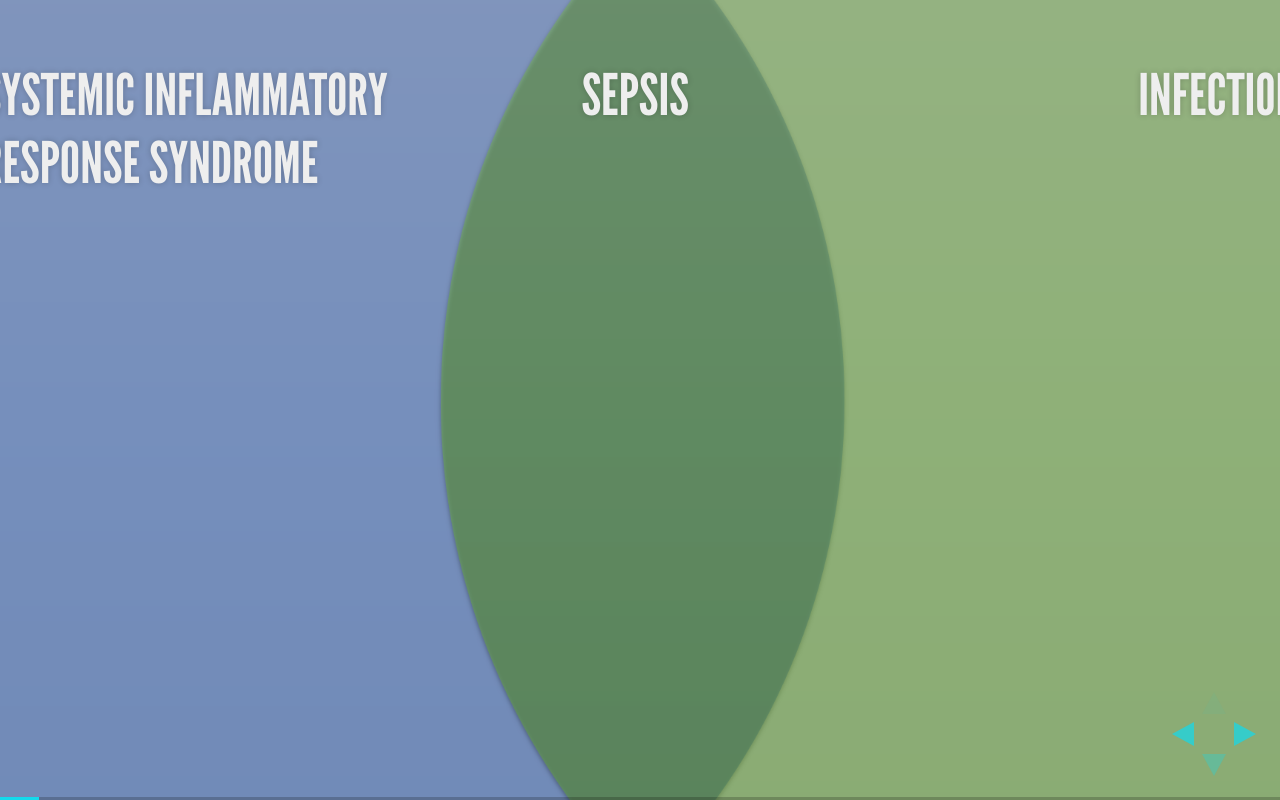
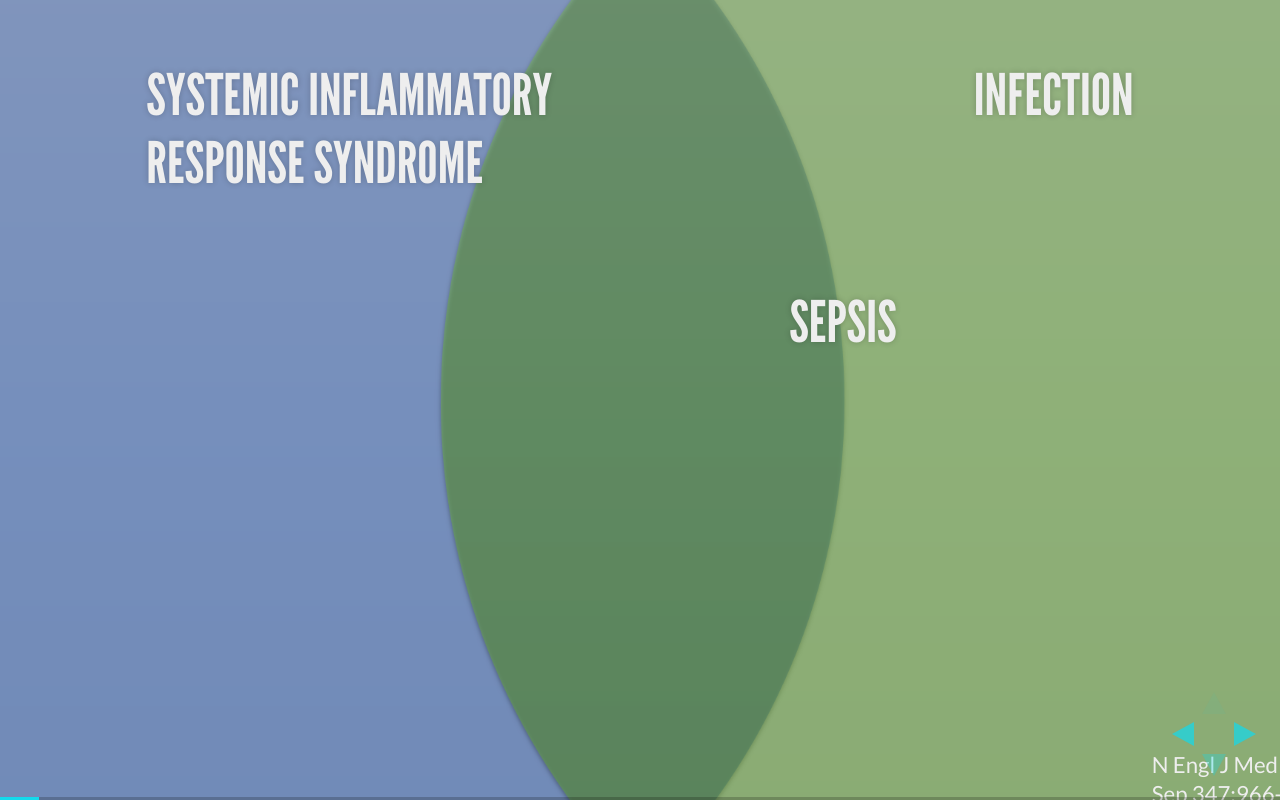
Before and after one commit to jeffreyliu3230/jeffreyliu3230.github.io, a website: page index.html in a window 1280 px wide. Both pictures are taken after a click on the element 1251 px from the left and 734 px from the top of the page. Drawn offline with Linux system fonts and the light colour scheme.

Commit message:
change margin

```diff
--- a/css/reveal.css
+++ b/css/reveal.css
@@ -1146,12 +1146,12 @@ body {
 
 .container .left, .container .center, .container .right { display: inline-block; }
 
-.container .left { float: left; margin-left: -160px;}
-.container .center { margin: 0 auto; margin-left: -80px;}
-.container .right { float: right; margin-right: -160px;}
+.container .left { float: left; margin-left: 0px;}
+.container .center { margin: 0 auto; margin-left: 0px;}
+.container .right { float: right; margin-right: 0px;}
 .clear { clear: both; }
 
-.reference {position: absolute; bottom: -50px; right: 	-200px}
+.reference {position: absolute; bottom: 0px; right: 	-200px}
 
 .venn {width: 300px; margin: 0 auto 0 auto; z-index=5}
 
```
